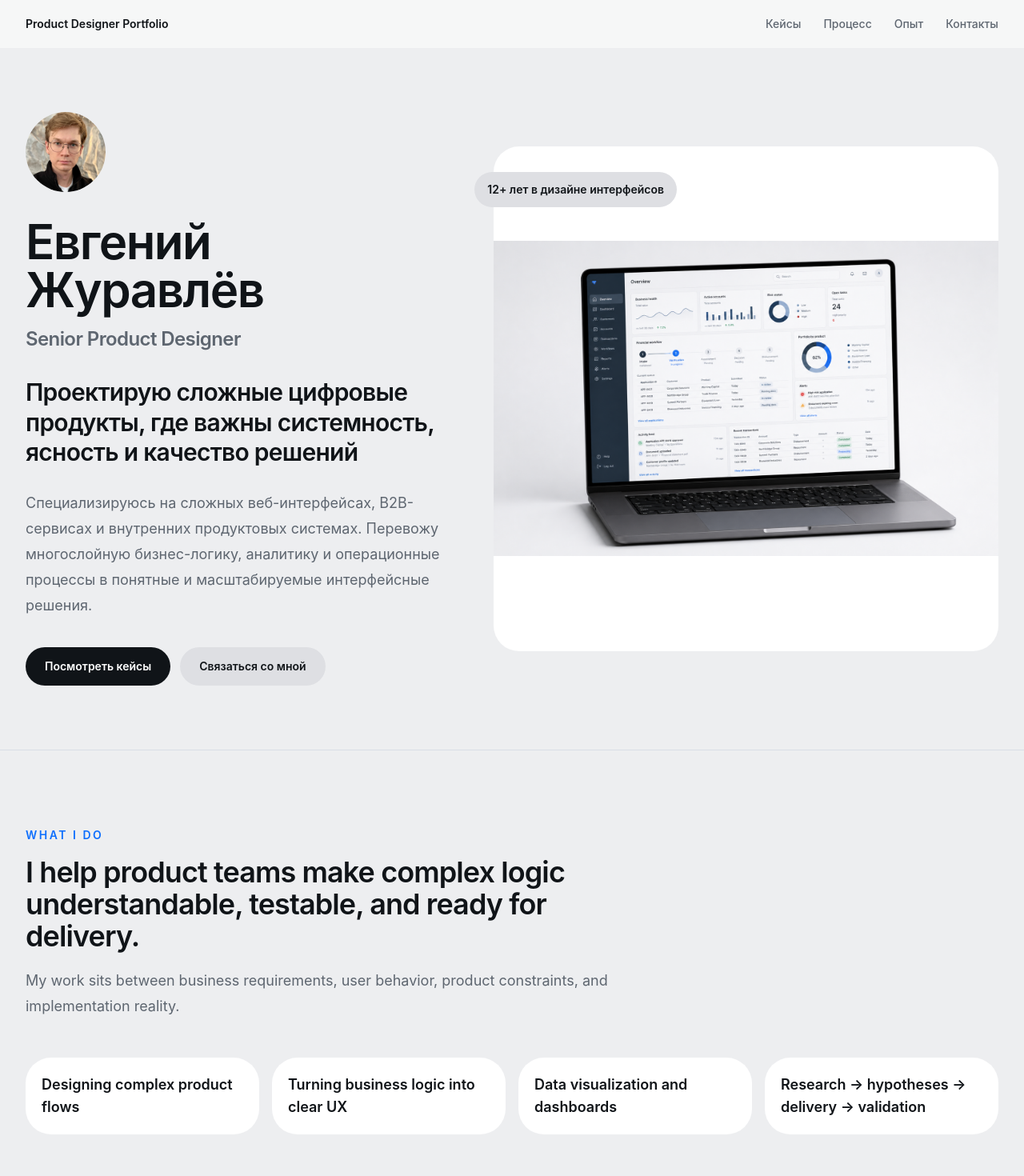
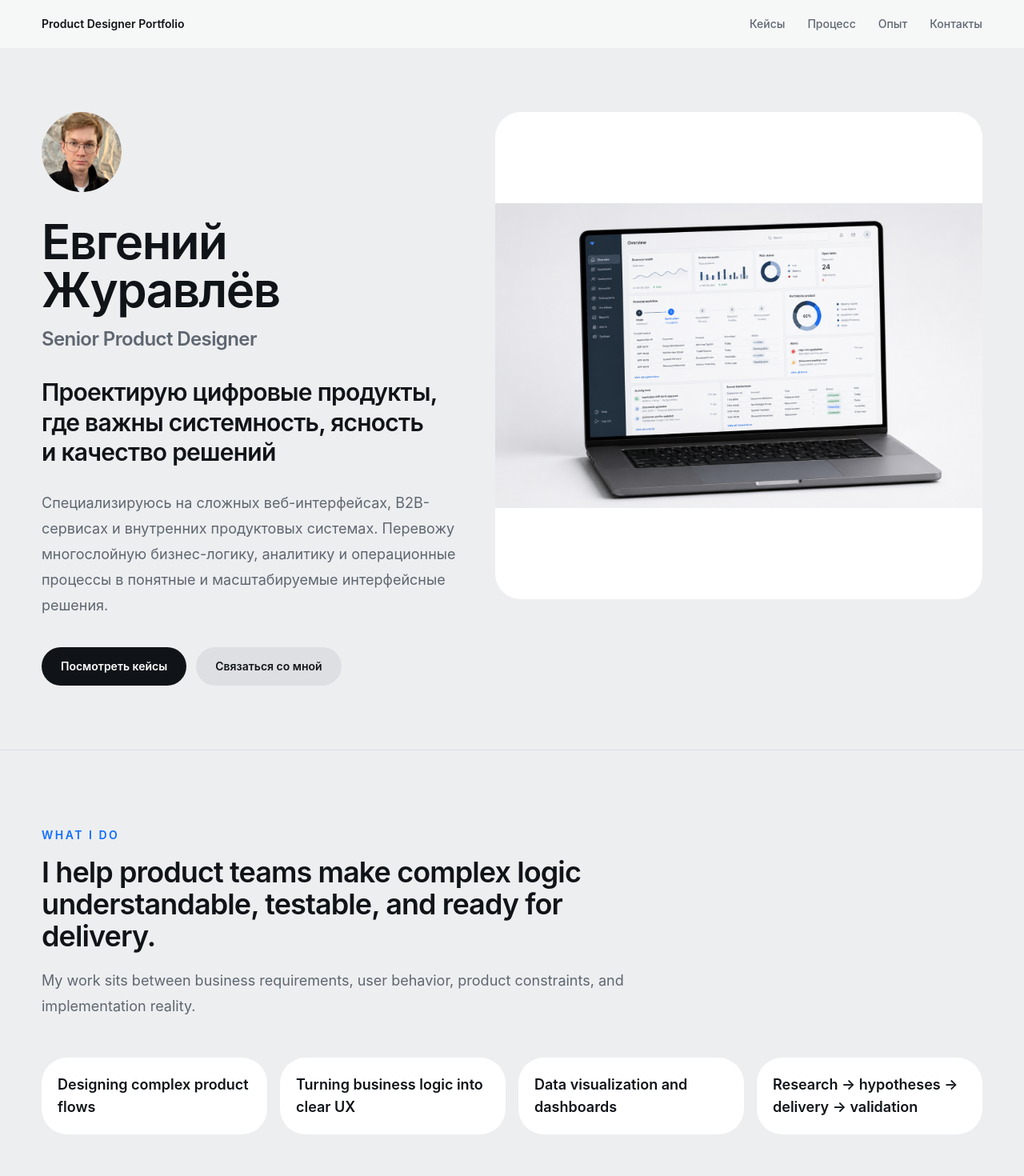
Before and after one commit to evgenyzhe/portfolio, a Next.js app: page / in a window 1280 px wide. Shown: the top 1470 px of the page at 80% size. Built offline with nearby package versions, Linux system fonts and the light colour scheme.

Commit message:
Изменили детали и отступы контента при адаптиве

```diff
--- a/app/case-studies/[slug]/page.tsx
+++ b/app/case-studies/[slug]/page.tsx
@@ -72,7 +72,7 @@ export default async function CaseStudyPage({ params }: CaseStudyPageProps) {
       <header className="sticky top-0 z-50 bg-[#F6F7F7]">
         <nav
           aria-label="Case study navigation"
-          className="mx-auto flex max-w-7xl items-center justify-between px-5 py-5 sm:px-8"
+          className="mx-auto flex max-w-7xl items-center justify-between px-[52px] py-5"
         >
           <a href={getPagePath("/")} className="text-sm font-semibold text-ink">
             Product Designer Portfolio
@@ -86,7 +86,7 @@ export default async function CaseStudyPage({ params }: CaseStudyPageProps) {
         </nav>
       </header>
 
-      <article className="mx-auto max-w-7xl px-5 pb-16 pt-20 sm:px-8 sm:pb-20 sm:pt-20">
+      <article className="mx-auto max-w-7xl px-[52px] pb-16 pt-20 sm:pb-20 sm:pt-20">
         <div className="grid gap-10 lg:grid-cols-[0.9fr_1.1fr] lg:items-start">
           <div>
             <LinkButton
--- a/app/page.tsx
+++ b/app/page.tsx
@@ -19,7 +19,7 @@ export default function Home() {
       <header className="sticky top-0 z-50 bg-[#F6F7F7]">
         <nav
           aria-label="Primary navigation"
-          className="mx-auto flex max-w-7xl items-center justify-between px-5 py-5 sm:px-8"
+          className="mx-auto flex max-w-7xl items-center justify-between px-[52px] py-5"
         >
           <SmoothScrollLink href="#top" className="text-sm font-semibold text-ink">
             Product Designer Portfolio
@@ -53,7 +53,7 @@ export default function Home() {
         </nav>
       </header>
 
-      <section className="mx-auto grid min-h-[calc(100vh-73px)] max-w-7xl items-center gap-12 px-5 py-16 sm:px-8 lg:grid-cols-[0.92fr_1.08fr] lg:py-20">
+      <section className="mx-auto grid min-h-[calc(100vh-73px)] max-w-7xl items-start gap-12 px-[52px] py-16 lg:grid-cols-[0.92fr_1.08fr] lg:py-20">
         <div>
           <div className="relative h-[100px] w-[100px] overflow-hidden rounded-full bg-white">
             <Image
@@ -72,14 +72,14 @@ export default function Home() {
             Senior Product Designer
           </h4>
           <h2 className="mt-8 max-w-3xl text-2xl font-semibold leading-tight tracking-tight text-ink sm:text-3xl">
-            Проектирую сложные цифровые продукты, где важны системность,
-            ясность и качество решений
+            Проектирую цифровые продукты, где&nbsp;важны системность, ясность
+            и&nbsp;качество решений
           </h2>
           <p className="mt-7 max-w-2xl text-base leading-7 text-muted sm:text-lg sm:leading-8">
-            Специализируюсь на сложных веб-интерфейсах, B2B-сервисах и
-            внутренних продуктовых системах. Перевожу многослойную
-            бизнес-логику, аналитику и операционные процессы в понятные и
-            масштабируемые интерфейсные решения.
+            Специализируюсь на&nbsp;сложных веб-интерфейсах, B2B-сервисах
+            и&nbsp;внутренних продуктовых системах. Перевожу многослойную
+            бизнес-логику, аналитику и&nbsp;операционные процессы
+            в&nbsp;понятные и&nbsp;масштабируемые интерфейсные решения.
           </p>
           <div className="mt-9 flex flex-col gap-3 sm:flex-row">
             <LinkButton href="#cases">Посмотреть кейсы</LinkButton>
@@ -88,10 +88,7 @@ export default function Home() {
             </LinkButton>
           </div>
         </div>
-        <div className="relative">
-          <div className="pointer-events-none absolute -left-4 top-6 z-10 rounded-full bg-[#DEDFE3] px-4 py-3 text-sm font-semibold text-ink sm:-left-6 sm:top-8">
-            12+ лет в дизайне интерфейсов
-          </div>
+        <div className="relative self-start">
           <LaptopMockup />
         </div>
       </section>
@@ -100,7 +97,7 @@ export default function Home() {
         id="positioning"
         className="border-y border-line bg-transparent py-20 sm:py-24"
       >
-        <div className="mx-auto max-w-7xl px-5 sm:px-8">
+        <div className="mx-auto max-w-7xl px-[52px]">
           <SectionHeading
             eyebrow="What I do"
             title="I help product teams make complex logic understandable, testable, and ready for delivery."
@@ -120,7 +117,7 @@ export default function Home() {
       </section>
 
       <section id="cases" className="py-20 sm:py-28">
-        <div className="mx-auto max-w-7xl px-5 sm:px-8">
+        <div className="mx-auto max-w-7xl px-[52px]">
           <SectionHeading
             eyebrow="Selected case studies"
             title="Three examples of the problems I am best equipped to solve."
@@ -138,7 +135,7 @@ export default function Home() {
         id="process"
         className="border-y border-line bg-ink py-20 text-white sm:py-24"
       >
-        <div className="mx-auto max-w-7xl px-5 sm:px-8">
+        <div className="mx-auto max-w-7xl px-[52px]">
           <div className="max-w-3xl">
             <SectionHeading
               eyebrow="How I work"
@@ -163,7 +160,7 @@ export default function Home() {
       </section>
 
       <section className="py-20 sm:py-28">
-        <div className="mx-auto grid max-w-7xl gap-12 px-5 sm:px-8 lg:grid-cols-[0.78fr_1.22fr]">
+        <div className="mx-auto grid max-w-7xl gap-12 px-[52px] lg:grid-cols-[0.78fr_1.22fr]">
           <SectionHeading
             eyebrow="Strengths"
             title="Senior value in complex product environments."
@@ -185,7 +182,7 @@ export default function Home() {
         id="experience"
         className="border-y border-line bg-transparent py-20 sm:py-24"
       >
-        <div className="mx-auto grid max-w-7xl gap-10 px-5 sm:px-8 lg:grid-cols-[0.95fr_1.05fr] lg:items-end">
+        <div className="mx-auto grid max-w-7xl gap-10 px-[52px] lg:grid-cols-[0.95fr_1.05fr] lg:items-end">
           <SectionHeading
             eyebrow="Experience"
             title="12+ years in interfaces, 9+ years inside product teams."
@@ -208,7 +205,7 @@ export default function Home() {
         </div>
       </section>
 
-      <section id="contact" className="px-5 py-20 sm:px-8 sm:py-28">
+      <section id="contact" className="px-[52px] py-20 sm:py-28">
         <div className="mx-auto max-w-7xl rounded-[32px] bg-ink p-8 text-white sm:p-12 lg:flex lg:items-end lg:justify-between lg:gap-12">
           <div className="max-w-3xl">
             <p className="text-sm font-semibold uppercase tracking-[0.18em] text-white/60">
```
